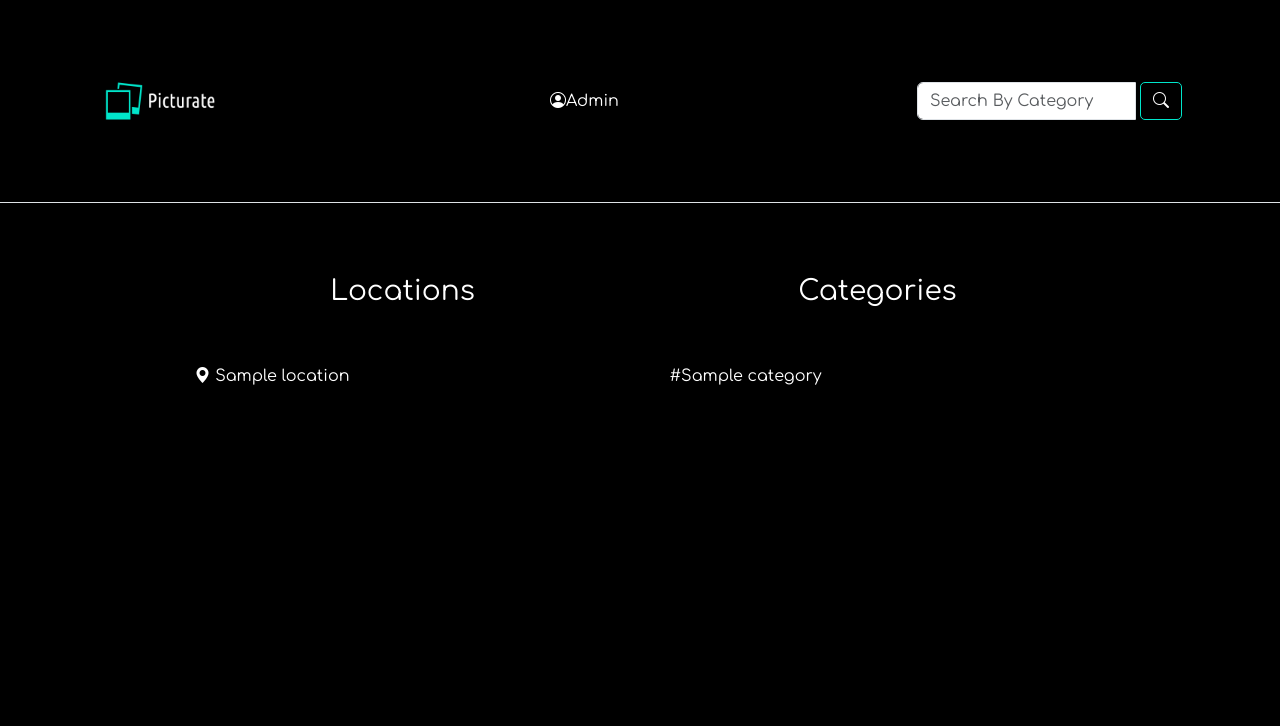
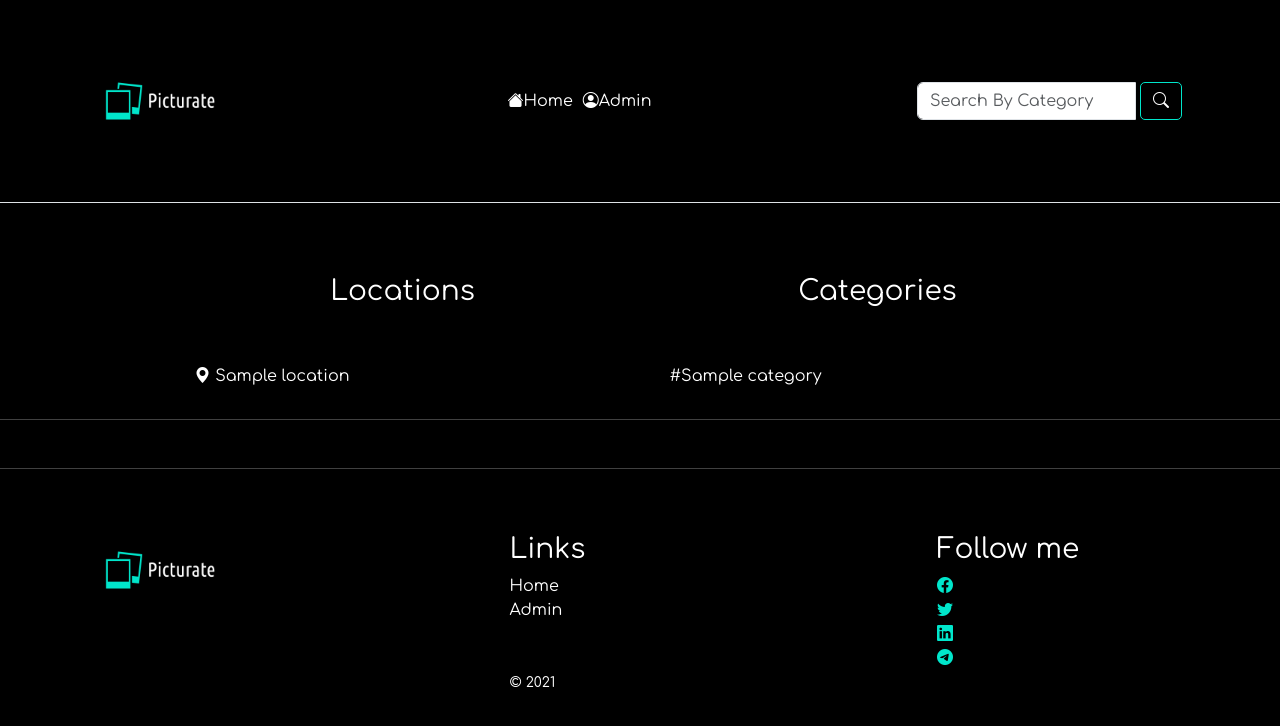
Before and after one commit to Wakarende/gallery, a Django app: template gallery/gallery/templates/search.html in a window 1280 px wide. Shown: the top 726 px of the page. Run offline with Django 3.2, Linux system fonts and the light colour scheme; the template is opened without the code that fills it: most values are stand-ins (such as "Sample title", 1, 10 or a date in 2020); some libraries are stand-ins or nearby versions.

Commit message:
additonal styling

```diff
--- a/gallery/gallery/templates/navbar.html
+++ b/gallery/gallery/templates/navbar.html
@@ -6,7 +6,9 @@
         <img src="{% static 'img/pic-logo.png' %}" alt="logo" style="width:150px; height:150px;padding-bottom: 0 !important;">
         </a>
         <ul class="nav col-12 col-lg-auto me-lg-auto mb-2 justify-content-center mb-md-0">
-          <li><a href="/admin" class="bi-admin admin"><i class="bi bi-person-circle bi-admin"></i>Admin</a></li>
+          <li class="nav-list"><a href="/" class="bi-admin admin"><i class="bi bi-house-fill bi-admin"></i>Home</a></li>
+          <li class="nav-list"><a href="/admin" class="bi-admin admin"><i class="bi bi-person-circle bi-admin"></i>Admin</a></li>
+
         </ul>
         <div class="navbar-right">
           <form class="col-12 col-lg-auto mb-3 mb-lg-0 me-lg-3" action="{% url 'search_results' %}">
@@ -45,4 +47,4 @@
         <div class="col-md-1"></div>
       </div>
     </div>
-  </div>
+  </div><hr style="color: white;">
--- a/gallery/gallery/templates/search.html
+++ b/gallery/gallery/templates/search.html
@@ -1,7 +1,7 @@
 {%extends 'base.html'%}
 {% load static %}
 {% block content %}
-<div class="container-fluid mt-5 text-center">
+<div class="container mt-5 text-center">
   {% if images%}
     <h2 class="mb-5">{{message}}</h2>
     <div class="content">
@@ -23,4 +23,38 @@
     </div>
   {%endif%}
 </div>
+<!-- Footer-->
+<hr style="color: white;">
+ <footer class="footer">
+      <div class="container">
+          <div class="row">
+            <div class="col-sm">
+              <a href="#" class="footer-logo"> <img src="{% static 'img/pic-logo.png' %}" alt="logo" style="width:150px; height:150px;padding-bottom: 0 !important;"></a>
+            </div>
+            <div class="col-sm">
+              <h3 class="mt-5">Links</h3>
+              <ul class="list-unstyled ">
+                <li ><a href="/" class="links">Home</a></li>
+                <li ><a href="/admin" class="links">Admin</a></li>
+              </ul>
+              <p class="copyright mt-5">
+                <small>&copy; 2021</small>
+              </p>
+            </div>
+            <div class="col-md-3 social">
+              <h3 class="mt-5">Follow me</h3>
+              <div>
+                <ul class="list-unstyled">
+                  <li><a href="#"><i class="bi bi-facebook bi-footer"></i></a></li>
+                  <li><a href="#"><i class="bi bi-twitter bi-footer"></i></a></li>
+                  <li><a href="#"><i class="bi bi-linkedin bi-footer"></i></a></li>
+                  <li><a href="#"><i class="bi bi-telegram bi-footer"></i></a></li>
+                </ul>
+              </div>
+
+            </div>
+          </div>
+        </div>
+      </div>
+    </footer>
 {% endblock %}
--- a/gallery/static/css/base.css
+++ b/gallery/static/css/base.css
@@ -56,6 +56,9 @@ img {
 .icon-search{
   color: #00e6cb;
 }
+.nav-list{
+  margin-right: 10px
+}
 
 /* footer  */
 .social{
@@ -66,10 +69,10 @@ img {
   color: #00e6cb;
 }
 .links{
-  color: #00e6cb;
+  color: white;
   text-decoration: none;
 }
 .links:hover{
-  color: white;
+  color: #00e6cb;
   text-decoration: #00e6cb underline;
 }
```
Also changed, not shown: gallery/gallery/templates/image.html (+34 -0 lines).
